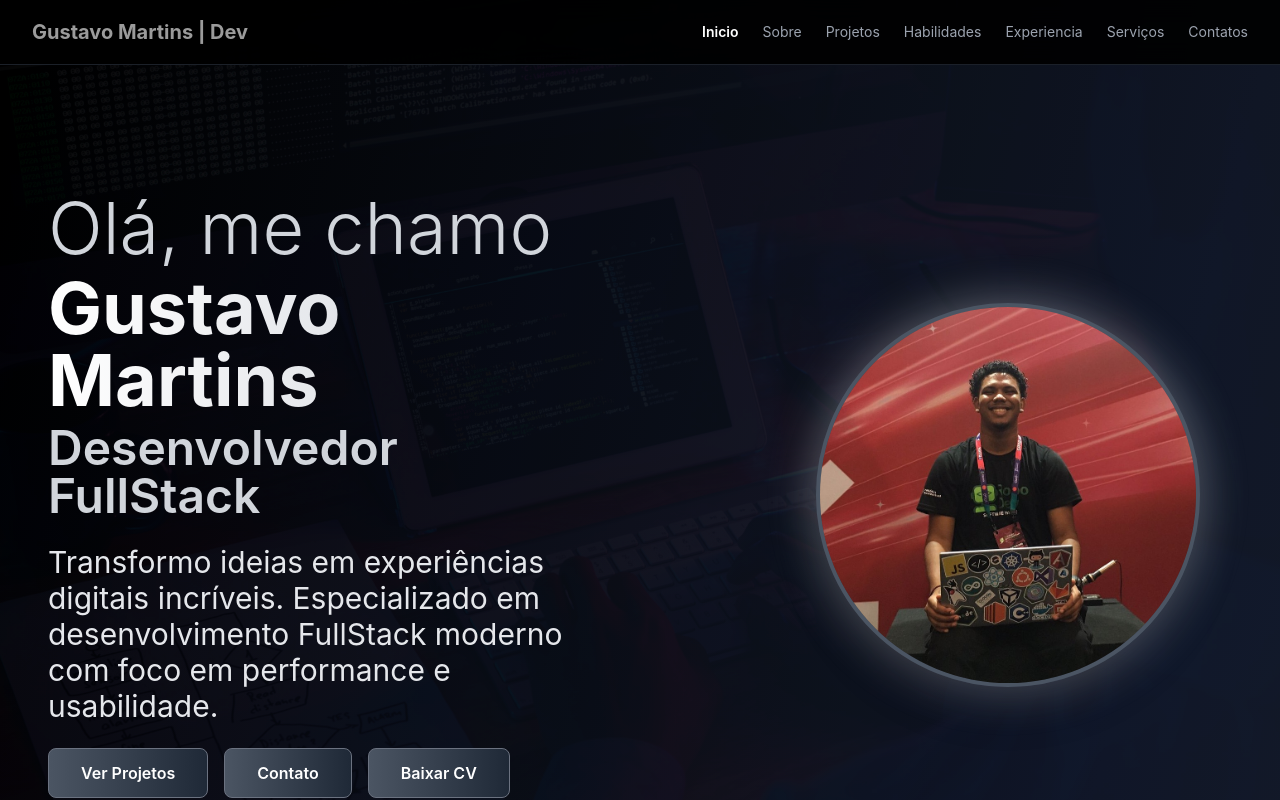
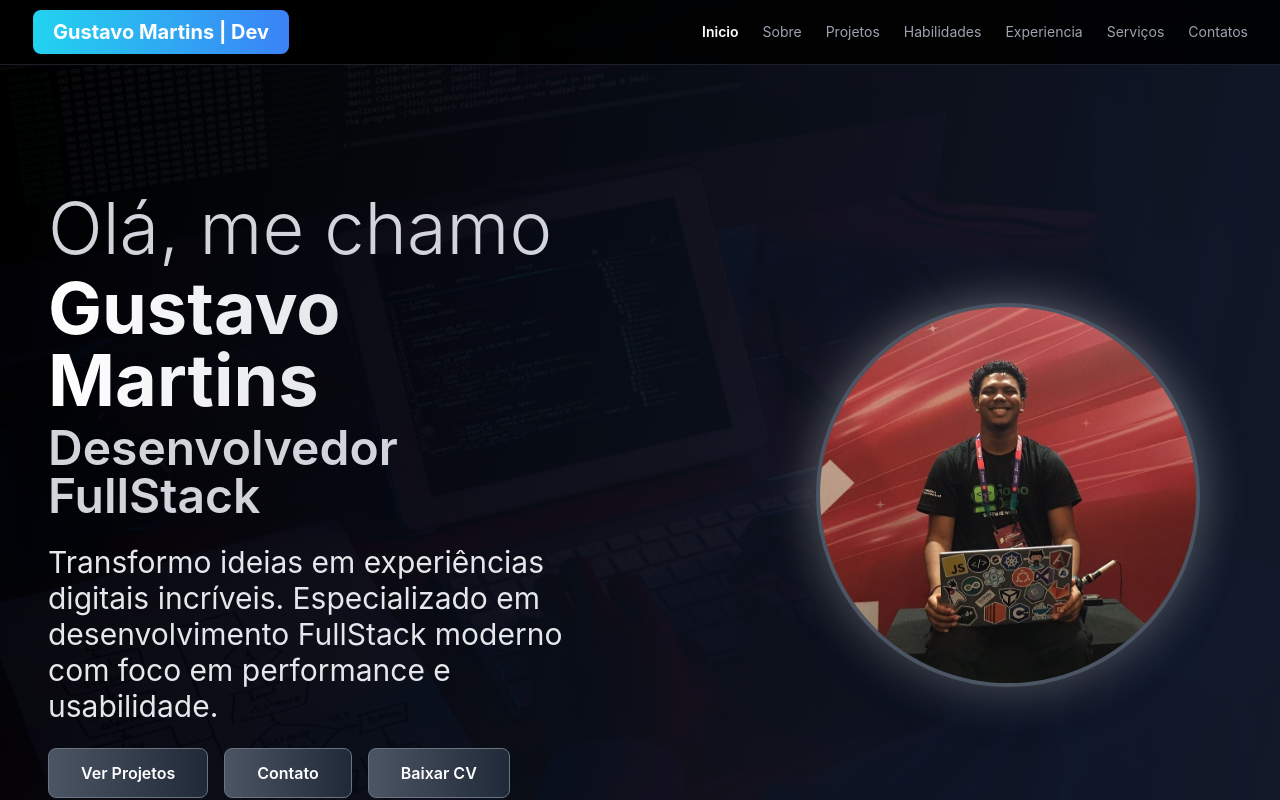
Before and after one commit to gusttamartins01/new-portifolio, a React (Vite) app: page / in a window 1280 px wide. Shown: the top 800 px of the page. Built offline with nearby package versions, Linux system fonts and the light colour scheme.

Commit message:
Refactor button in Navigation for improved styling
Updated button styling in Navigation component.

```diff
--- a/src/components/Navigation.tsx
+++ b/src/components/Navigation.tsx
@@ -39,12 +39,13 @@ const Navigation: React.FC<NavigationProps> = ({
       <div className="max-w-screen-xl mx-auto px-4 sm:px-6 lg:px-8 transition-all duration-300">
         <div className="flex justify-between items-center h-16">
           {/* Logo */}
-          <button
-            onClick={() => scrollToSection("inicio")}
-            className="text-xl font-bold bg-gradient-to-r from-white to-white bg-clip-text text-transparent select-none animate-pulse"
-          >
-            Gustavo Martins | Dev
-          </button>
+            <button
+    onClick={() => scrollToSection("inicio")}
+    className="relative text-xl font-bold px-5 py-2 rounded-lg border border-transparent bg-clip-padding before:absolute before:inset-0 before:rounded-lg before:p-[2px] before:bg-gradient-to-r before:from-cyan-400 before:to-blue-500 before:-z-10"
+  >
+    Gustavo Martins | Dev
+  </button>
+
 
           {/* Menu Desktop */}
           <div className="hidden md:flex space-x-6">
```
